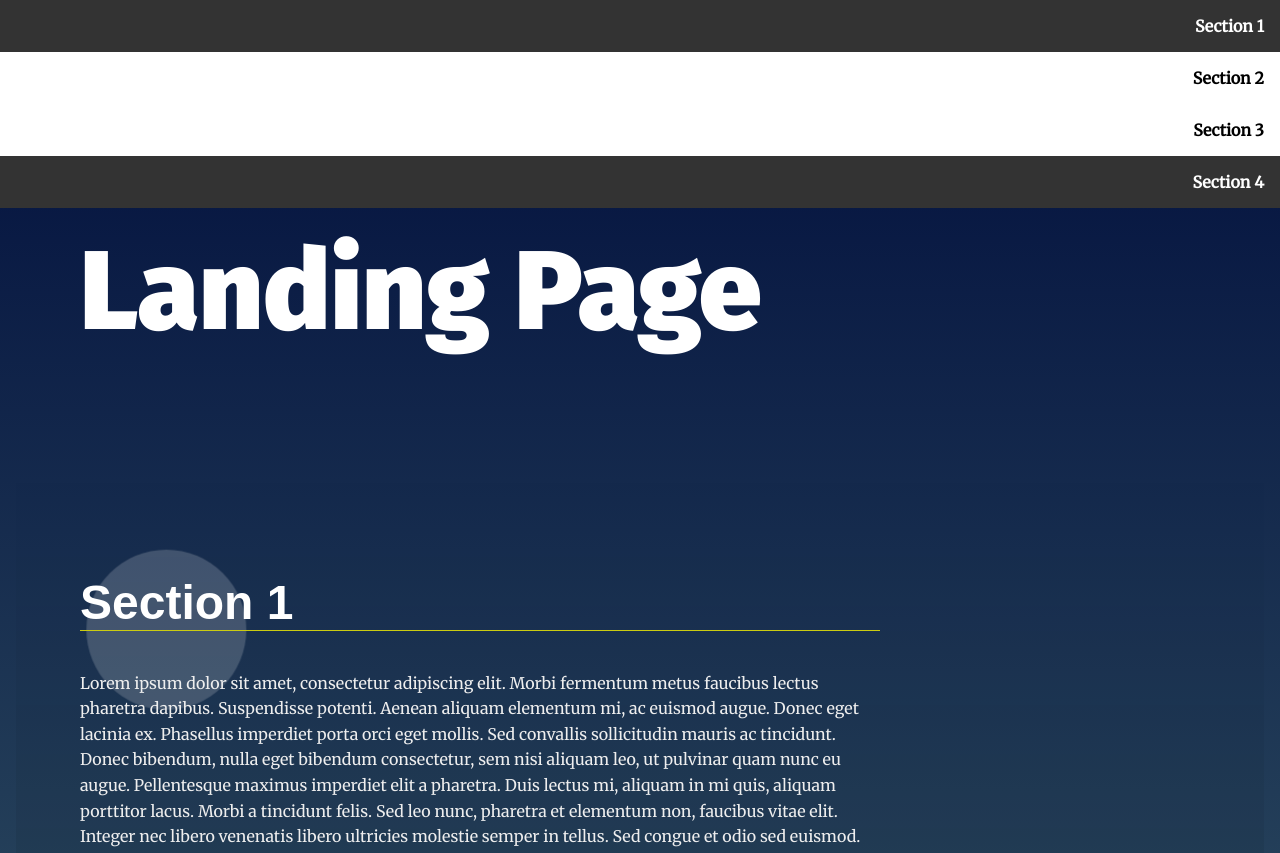
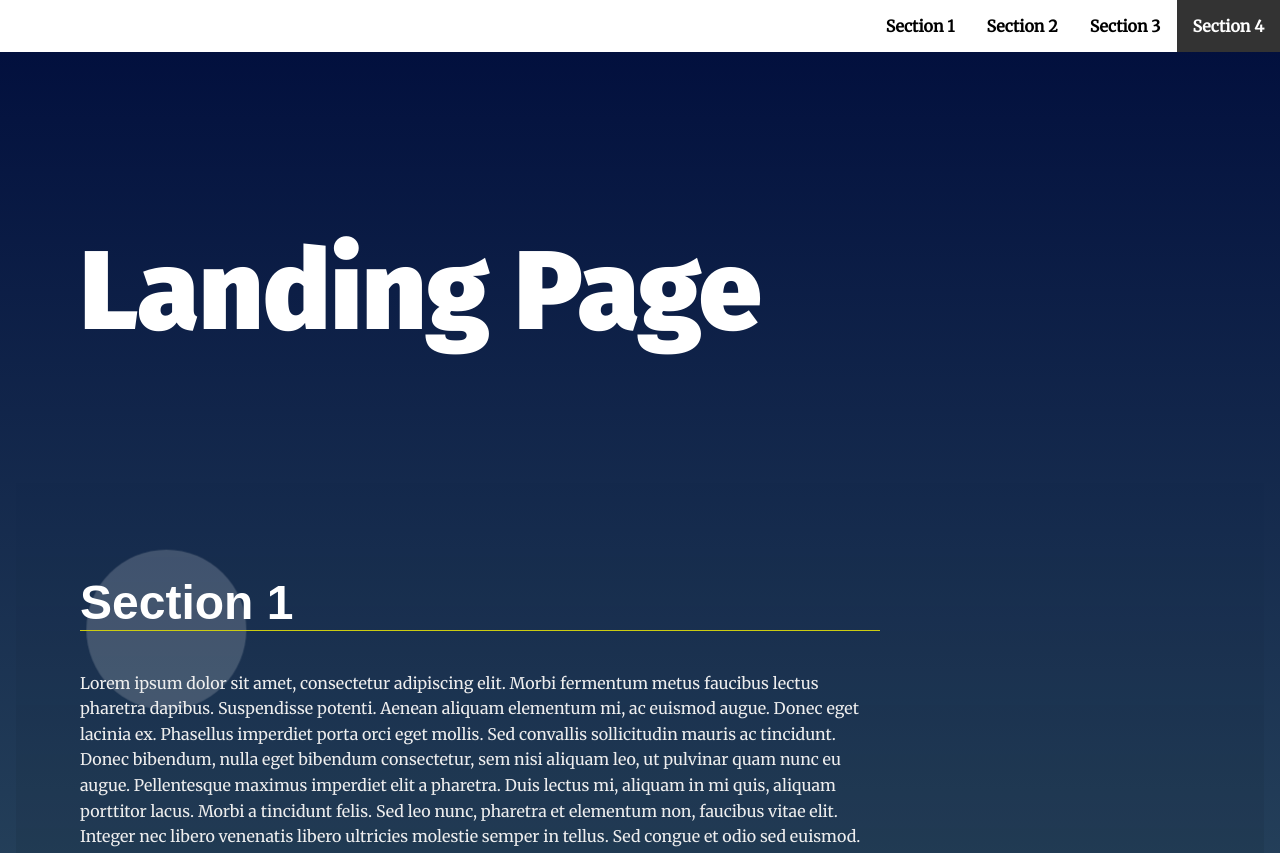
Before and after one commit to nkatwesigye/LandingPage-Project, a plain HTML site: page index.html in a window 1280 px wide. Shown: the top 853 px of the page. Drawn offline with Linux system fonts and the light colour scheme.

Commit message:
add mobile responsiveness

```diff
--- a/css/styles.css
+++ b/css/styles.css
@@ -131,6 +131,11 @@ section {
         max-width: 50em;
         padding: 4em;
     }
+
+    .navbar__menu li,
+      .navbar__menu .menu__link {
+        display: inline-block;
+      }
 }
 
 section:nth-of-type(even) .landing__container {
```
